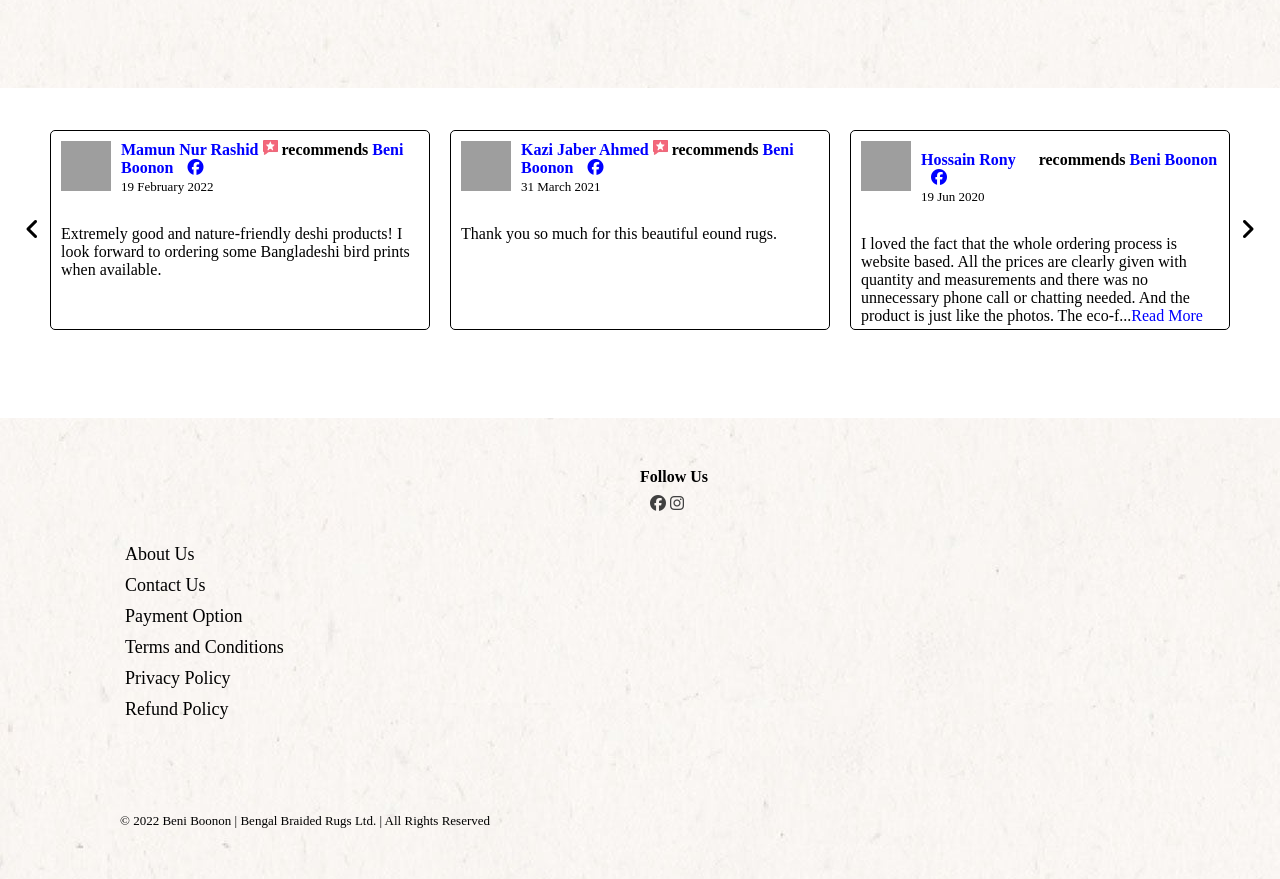
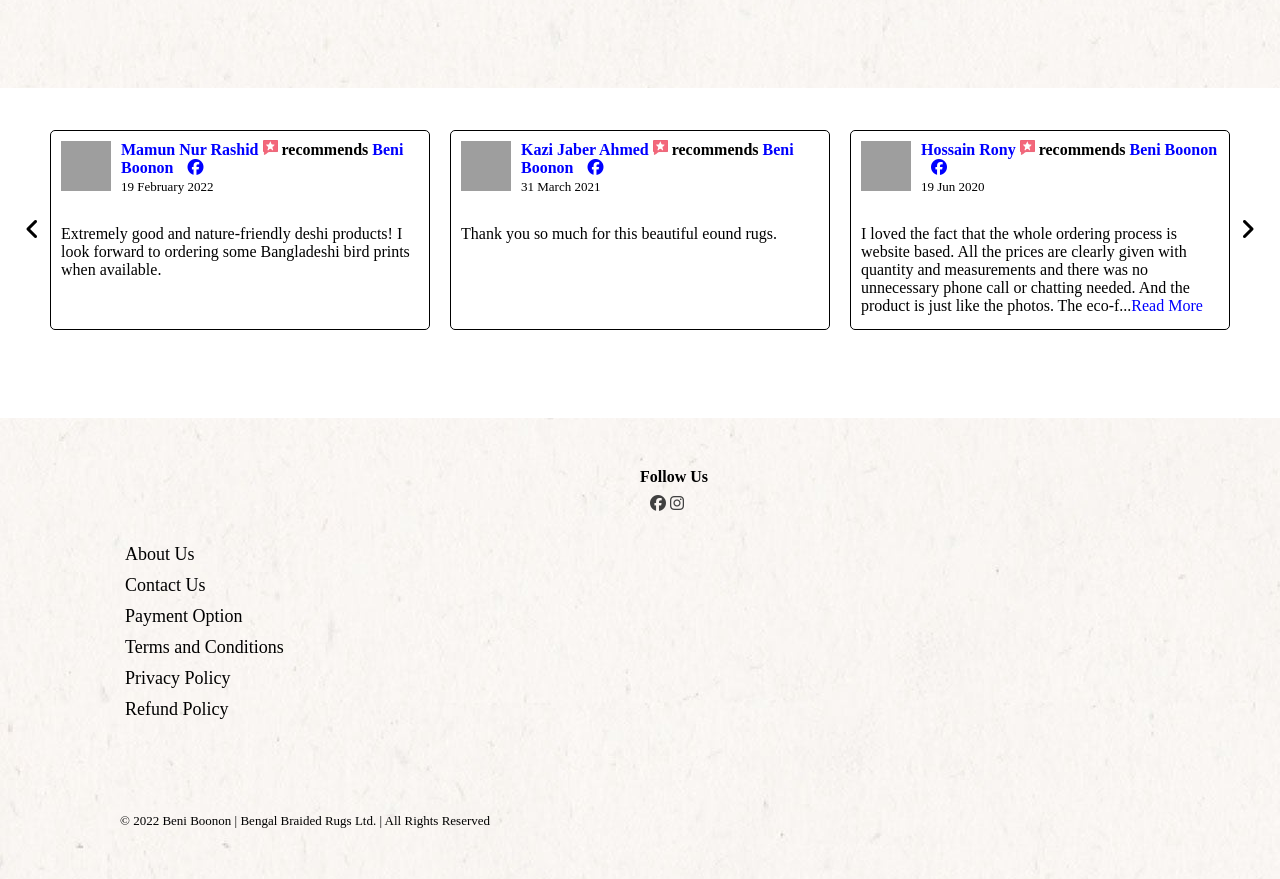
Before and after one commit to sohansarwar/BeniBoononClone, a plain HTML site: page index.html in a window 1280 px wide. Shown: the part 3820-4699 px from the top of the page. Drawn offline with Linux system fonts and the light colour scheme; grey boxes are pictures that could not be loaded.

Commit message:
4th commit

```diff
--- a/index.html
+++ b/index.html
@@ -331,7 +331,7 @@
                 </div>
                 <div>
                     <img src="https://scontent.fdac24-1.fna.fbcdn.net/v/t39.30808-6/273682342_434618578447502_2414769321739919045_n.jpg?_nc_cat=100&ccb=1-7&_nc_sid=09cbfe&_nc_eui2=AeH08fzd6eTl_nXJxjPKg70ZmGdrckWdM92YZ2tyRZ0z3WTBfEkzd72wSynBYMtonclAQMUwsnQUA_ydsQQ9ovf3&_nc_ohc=Ln6tbjn4bJAAX_DWduB&tn=zWIxjclRAaJjWkUJ&_nc_ht=scontent.fdac24-1.fna&oh=00_AT9LF5DCQHHFA8zswL1rHQVBMz1XPVIxQCnM2RANndthaw&oe=62D51A79" alt="">
-                    <h4 class="h5"><span class="name" style="color: blue;">Hossain Rony</span> <img id="rcom" src="gitimg/recommend.png" alt=""></i> recommends <span
+                    <h4 class="h5"><span class="name" style="color: blue;">Hossain Rony</span> <img id="rcom" src="img/recommend.png" alt=""></i> recommends <span
                             class="fbname" style="color: blue;">Beni Boonon</span> <i class="fa-brands fa-facebook"></i></h4>
                             <span class="date">19 Jun 2020</span>
                     <p class="p">I loved the fact that the whole ordering process is website based. All the prices are clearly given with quantity and
```
